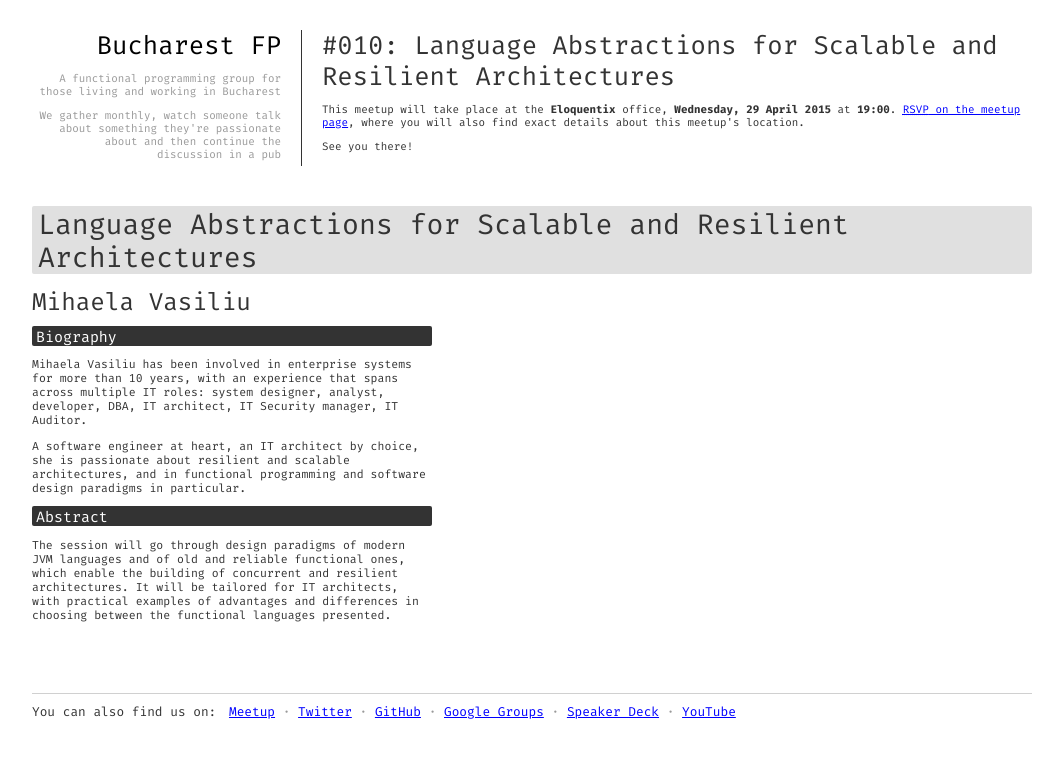
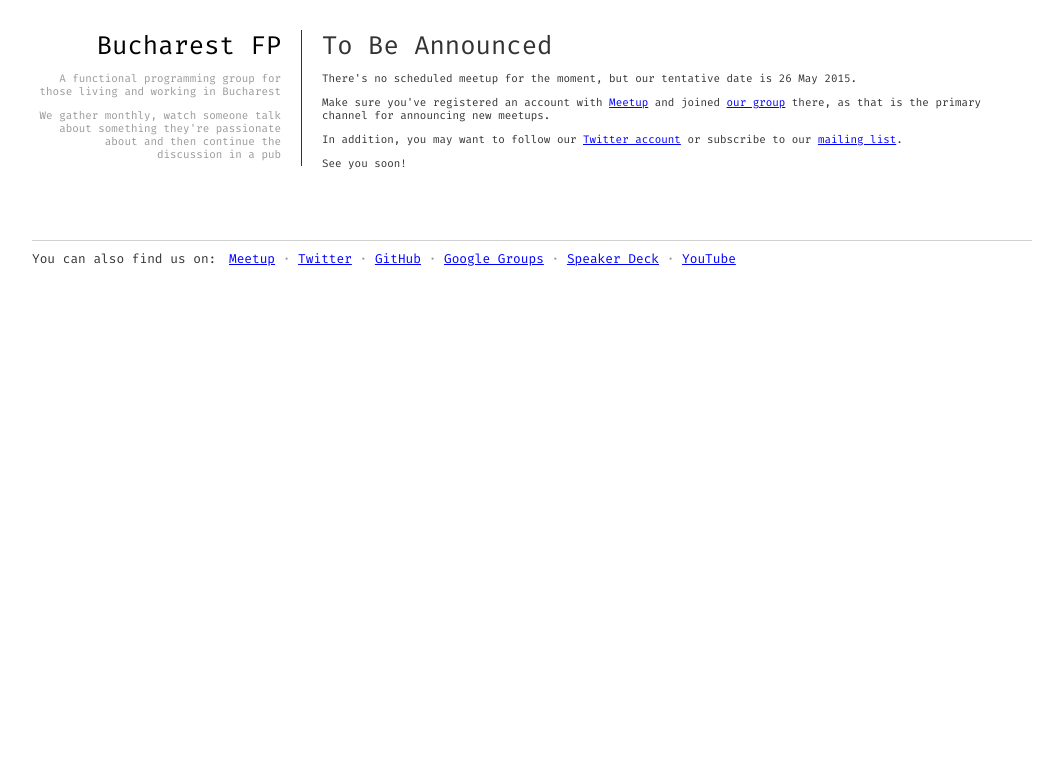
Before and after one commit to bucharestfp/bucharestfp.github.io, a Jekyll site: the page built from next.md, in a window 1280 px wide. Shown: the top 758 px of the page, without its empty margins (108-1171 px from the left). Built offline with Jekyll 4.4.1, drawn with Linux system fonts in a browser that asks for light colours.

```diff
--- a/next.md
+++ b/next.md
@@ -1,54 +1,27 @@
 ---
 layout: default
-title: "Language Abstractions for Scalable and Resilient Architectures"
+title: "To Be Announced"
 next: true
-date: "2015-04-29 19:00:00"
-edition: "#010"
+date: "2015-05-26 19:00:00"
+edition: "#011"
 permalink: /next/
 ---
 
 <div class="description">
-  <h1>#010: Language Abstractions for Scalable and Resilient Architectures</h1>
+  <!-- <h1>#010: Language Abstractions for Scalable and Resilient Architectures</h1>
   <p>This meetup will take place at the <strong>Eloquentix</strong> office,
     <strong>Wednesday, 29 April 2015</strong> at <strong>19:00</strong>.
     <a href="http://www.meetup.com/bucharestfp/events/221834377/"><abbr title="Répondez, S’il Vous Plaît">RSVP</abbr> on the meetup page</a>,
     where you will also find exact details about this meetup's location.</p>
-  <p>See you there!</p>
-<!--   <h1>To Be Announced</h1>
-  <p>There's no scheduled meetup for the moment, but our tentative date is 29 April 2015.</p>
+  <p>See you there!</p> -->
+  <h1>To Be Announced</h1>
+  <p>There's no scheduled meetup for the moment, but our tentative date is 26 May 2015.</p>
   <p>Make sure you've registered an account with <a href="http://www.meetup.com/">Meetup</a>
     and joined <a href="http://www.meetup.com/bucharestfp/">our group</a> there, as that is the
     primary channel for announcing new meetups.</p>
   <p>In addition, you may want to follow our <a href="https://twitter.com/bucharestfp">Twitter account</a>
     or subscribe to our <a href="https://groups.google.com/forum/#!forum/bucharestfp">mailing list</a>.</p>
-  <p>See you soon!</p> -->
+  <p>See you soon!</p>
 </div>
 
 <div class="clear-fix"></div>
-
-<div class="presentation">
-  <h1>Language Abstractions for Scalable and Resilient Architectures</h1>
-  <div class="details">
-    <div class="left">
-      <div class="biography">
-        <h2 class="speaker">Mihaela Vasiliu</h2>
-        <h3>Biography</h3>
-        <p>Mihaela Vasiliu has been involved in enterprise systems for more than
-        10 years, with an experience that spans across multiple IT roles: system
-        designer, analyst, developer, DBA, IT architect, IT Security manager, IT
-        Auditor.</p>
-        <p>A software engineer at heart, an IT architect by choice, she is passionate
-        about resilient and scalable architectures, and in functional programming
-        and software design paradigms in particular.</p>
-      </div>
-      <div class="abstract">
-        <h3>Abstract</h3>
-        <p>The session will go through design paradigms of modern JVM languages
-        and of old and reliable functional ones, which enable the building of
-        concurrent and resilient architectures. It will be tailored for IT
-        architects, with practical examples of advantages and differences in
-        choosing between the functional languages presented.</p>
-      </div>
-    </div>
-  </div>
-</div>
```
Also changed, not shown: _posts/2015-04-29-language-abstractions-for-scalable-and-resilient-architectures.md (added, +48 -0 lines).
